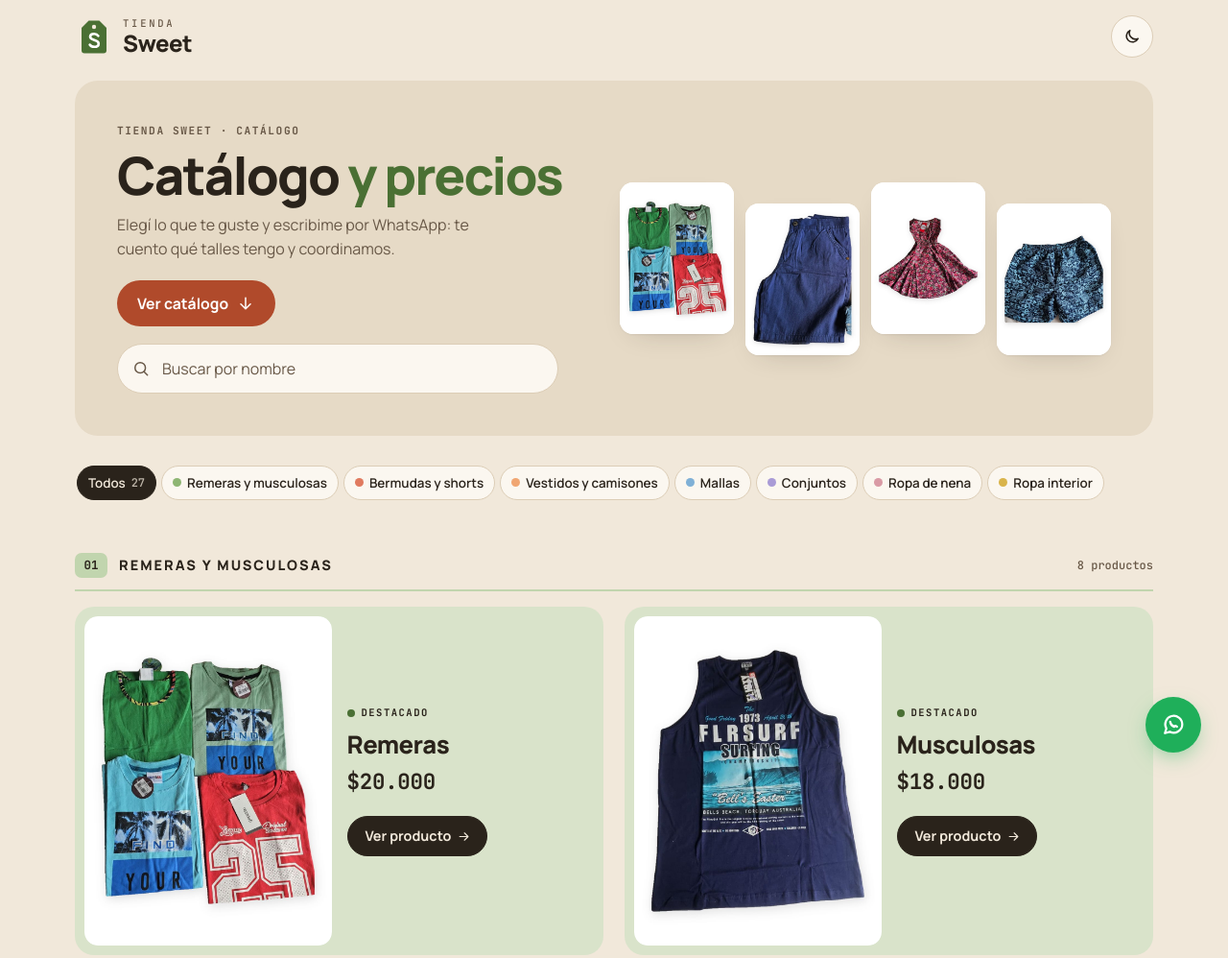
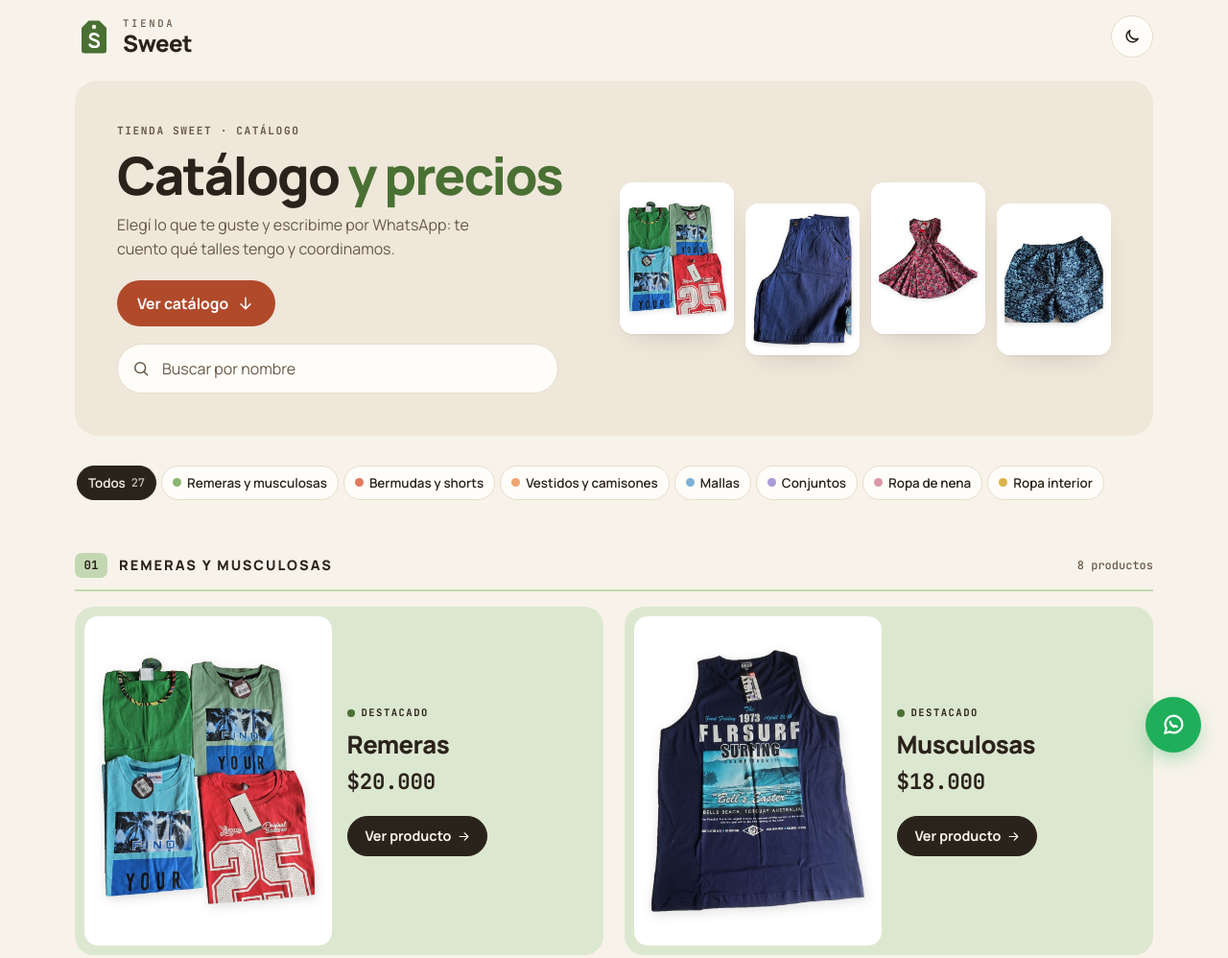
Before and after one commit to maiacostavera/tiendasweet, a plain HTML site: page index.html in a window 1280 px wide. Shown: the top 998 px of the page at 96% size. Drawn offline with Linux system fonts and the light colour scheme.

Commit message:
Beige más claro

```diff
--- a/css/styles.css
+++ b/css/styles.css
@@ -6,12 +6,12 @@
 :root,
 :root[data-theme="light"] {
   color-scheme: light;
-  --bg: #F1E8DA;
-  --surface: #FBF7F0;
-  --surface-2: #E6DAC6;
+  --bg: #F8F3EA;
+  --surface: #FFFDF9;
+  --surface-2: #EFE7DA;
   --ink: #2A231B;
-  --ink-2: #685847;          /* texto secundario: 5.6:1 sobre --bg */
-  --line: #DCCDB6;
+  --ink-2: #685847;          /* texto secundario: 6.0:1 sobre --bg */
+  --line: #E6DCCB;
   --accent: #4A7034;         /* pistacho */
   --on-accent: #FFFFFF;
   --coral: #B04A2B;          /* botón principal: 5.4:1 con blanco */
--- a/index.html
+++ b/index.html
@@ -18,7 +18,7 @@
   <meta property="og:image:height" content="630">
   -->
 
-  <meta name="theme-color" content="#F1E8DA">
+  <meta name="theme-color" content="#F8F3EA">
   <link rel="icon" href="assets/favicon.svg" type="image/svg+xml">
 
   <script>
```
Also changed, not shown: politica-de-privacidad.html (+1 -1 lines), producto.html (+1 -1 lines), assets/favicon.svg.
